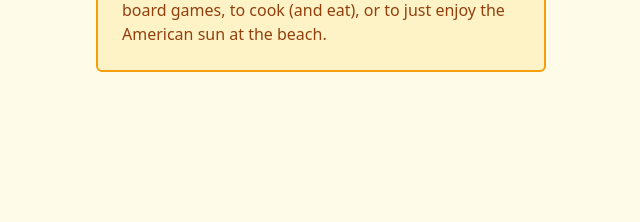
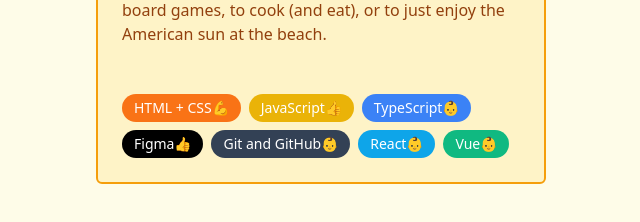
Before and after one commit to nethsajo/learn-react-typescript, a React (Vite) app in the folder 1. Fundamentals/Pizza Menu/: page / in a window 1280 px wide. Shown: the part 504-726 px from the top of the page, without its empty margins (319-959 px from the left). Built offline with nearby package versions, Linux system fonts and the light colour scheme.

Commit message:
update profile card coding challenge

```diff
--- a/1. Fundamentals/Pizza Menu/src/components/Profile Card/ProfileCard.tsx
+++ b/1. Fundamentals/Pizza Menu/src/components/Profile Card/ProfileCard.tsx
@@ -3,6 +3,7 @@
 import About from './About';
 import Avatar from './Avatar';
 import Card from './Card';
+import Skills from './Skills';
 
 export default function ProfileCard() {
   return (
@@ -11,6 +12,7 @@
       <Card>
         <Avatar />
         <About />
+        <Skills />
       </Card>
     </div>
   );
--- /dev/null
+++ b/1. Fundamentals/Pizza Menu/src/components/Profile Card/Skill.tsx
@@ -0,0 +1,15 @@
+type Props = {
+  language: string;
+  emoji: string;
+  color: string;
+};
+
+export default function Skill({ language, emoji, color }: Props) {
+  return (
+    <div className={`rounded-full px-3 py-1 text-sm font-medium text-white ${color}`}>
+      <span>{language}</span>
+      <span>{emoji}</span>
+      {/* <span>{emoji[skill.level]}</span> */}
+    </div>
+  );
+}
--- /dev/null
+++ b/1. Fundamentals/Pizza Menu/src/components/Profile Card/Skills.tsx
@@ -0,0 +1,15 @@
+import Skill from './Skill';
+
+export default function Skills() {
+  return (
+    <div className="flex flex-wrap items-center gap-2 p-4 sm:p-6">
+      <Skill language="HTML + CSS" color="bg-orange-500" emoji="💪" />
+      <Skill language="JavaScript" color="bg-yellow-500" emoji="👍" />
+      <Skill language="TypeScript" color="bg-blue-500" emoji="👶" />
+      <Skill language="Figma" color="bg-black" emoji="👍" />
+      <Skill language="Git and GitHub" color="bg-slate-700" emoji="👶" />
+      <Skill language="React" color="bg-sky-500" emoji="👶" />
+      <Skill language="Vue" color="bg-emerald-500" emoji="👶" />
+    </div>
+  );
+}
```
